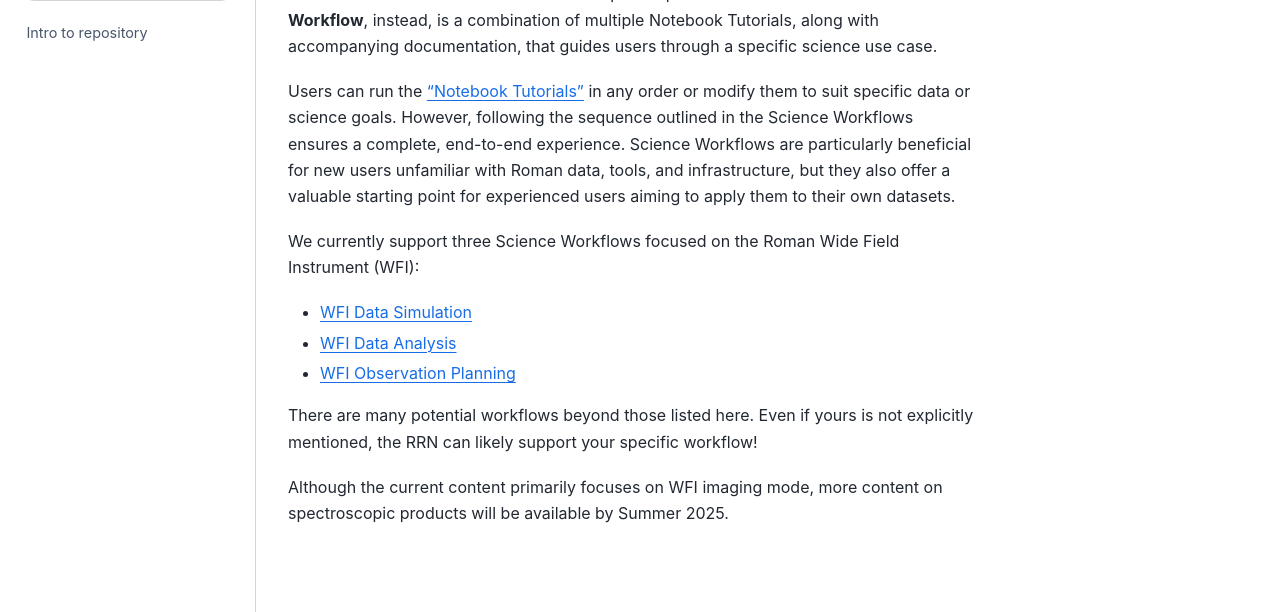
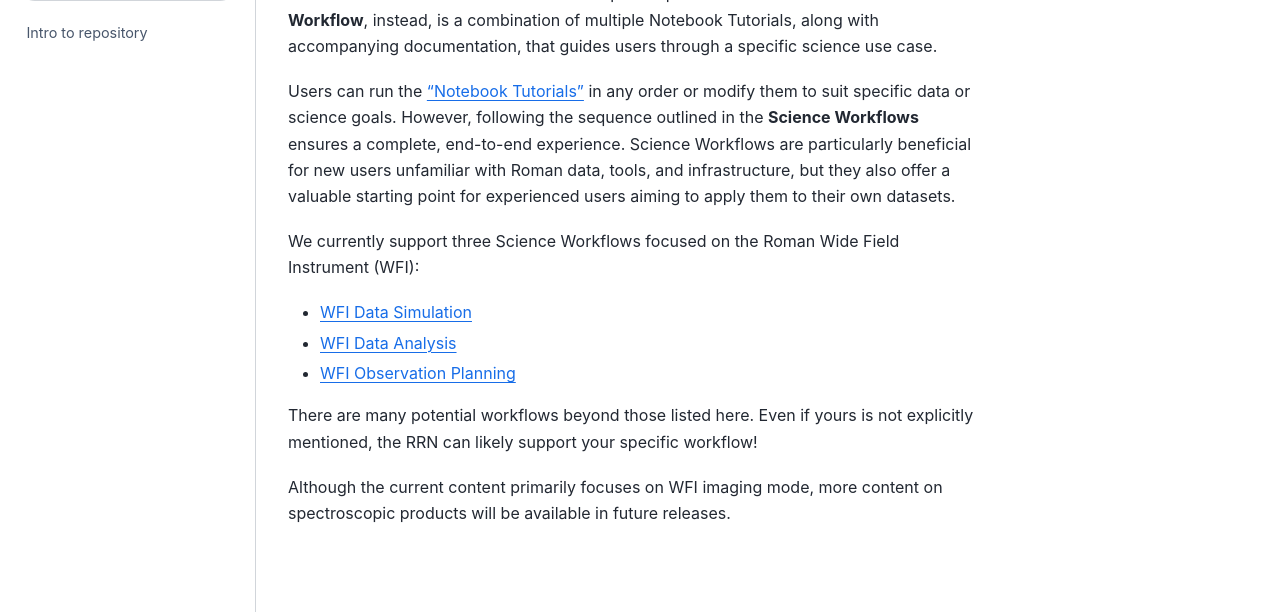
Before and after one commit to spacetelescope/roman_notebooks, a Jupyter Book: the page built from markdown/workflows.md, in a window 1280 px wide. Shown: the part 181-793 px from the top of the page. Built offline with Jupyter Book 1.0.4 settings and Sphinx 7.4.7 and the Sphinx Book theme 1.1.4, drawn with Linux system fonts in a browser that asks for light colours; pages that are not in the unit, such as notebooks, are missing from menus.

Commit message:
Update workflows.md

```diff
--- a/markdown/workflows.md
+++ b/markdown/workflows.md
@@ -1,7 +1,7 @@
 # Roman Science Workflows
 In the Roman Research Nexus (RRN) framework, a **Notebook Tutorial** refers to a Jupyter Notebook that demonstrates the use of a specific piece of code or tool. A **Science Workflow**, instead, is a combination of multiple Notebook Tutorials, along with accompanying documentation, that guides users through a specific science use case.
 
-Users can run the ["Notebook Tutorials"](./tutorials.md) in any order or modify them to suit specific data or science goals. However, following the sequence outlined in the Science Workflows ensures a complete, end-to-end experience. Science Workflows are particularly beneficial for new users unfamiliar with Roman data, tools, and infrastructure, but they also offer a valuable starting point for experienced users aiming to apply them to their own datasets.
+Users can run the ["Notebook Tutorials"](./tutorials.md) in any order or modify them to suit specific data or science goals. However, following the sequence outlined in the **Science Workflows** ensures a complete, end-to-end experience. Science Workflows are particularly beneficial for new users unfamiliar with Roman data, tools, and infrastructure, but they also offer a valuable starting point for experienced users aiming to apply them to their own datasets.
 
 We currently support three Science Workflows focused on the Roman Wide Field Instrument (WFI):
 - [WFI Data Simulation](./workflows/wfi-data-sim.md)
@@ -10,4 +10,4 @@ We currently support three Science Workflows focused on the Roman Wide Field Ins
 
 There are many potential workflows beyond those listed here. Even if yours is not explicitly mentioned, the RRN can likely support your specific workflow!
 
-Although the current content primarily focuses on WFI imaging mode, more content on spectroscopic products will be available by Summer 2025.
+Although the current content primarily focuses on WFI imaging mode, more content on spectroscopic products will be available in future releases.
```
